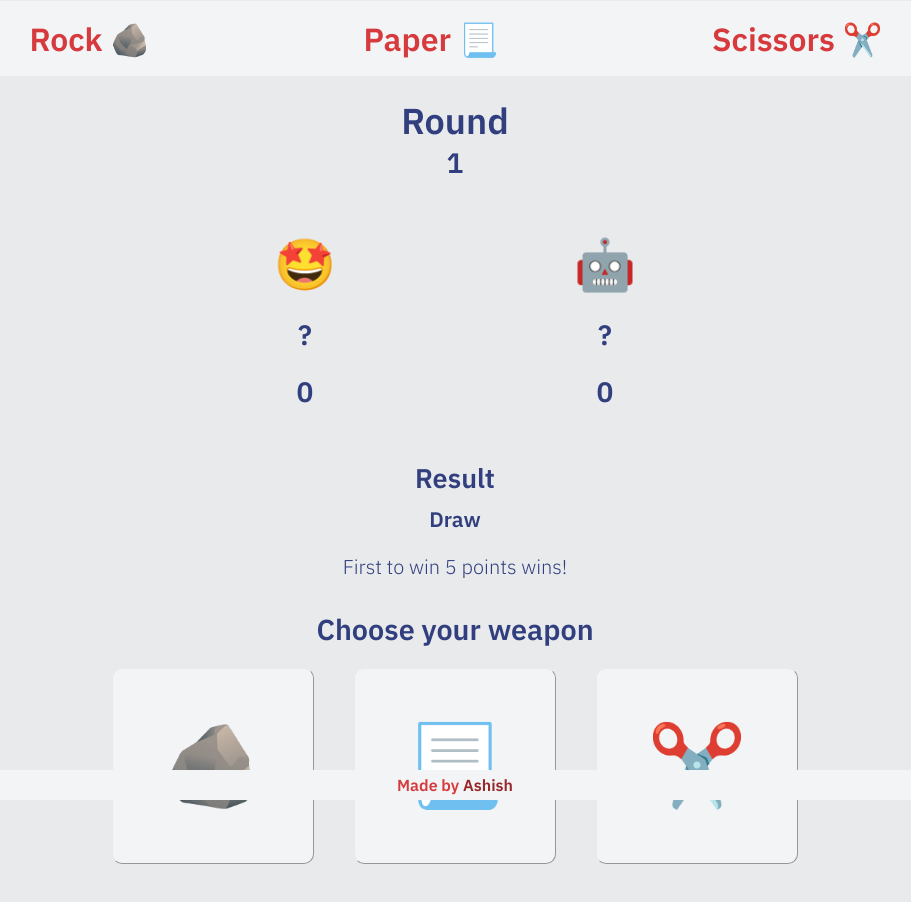
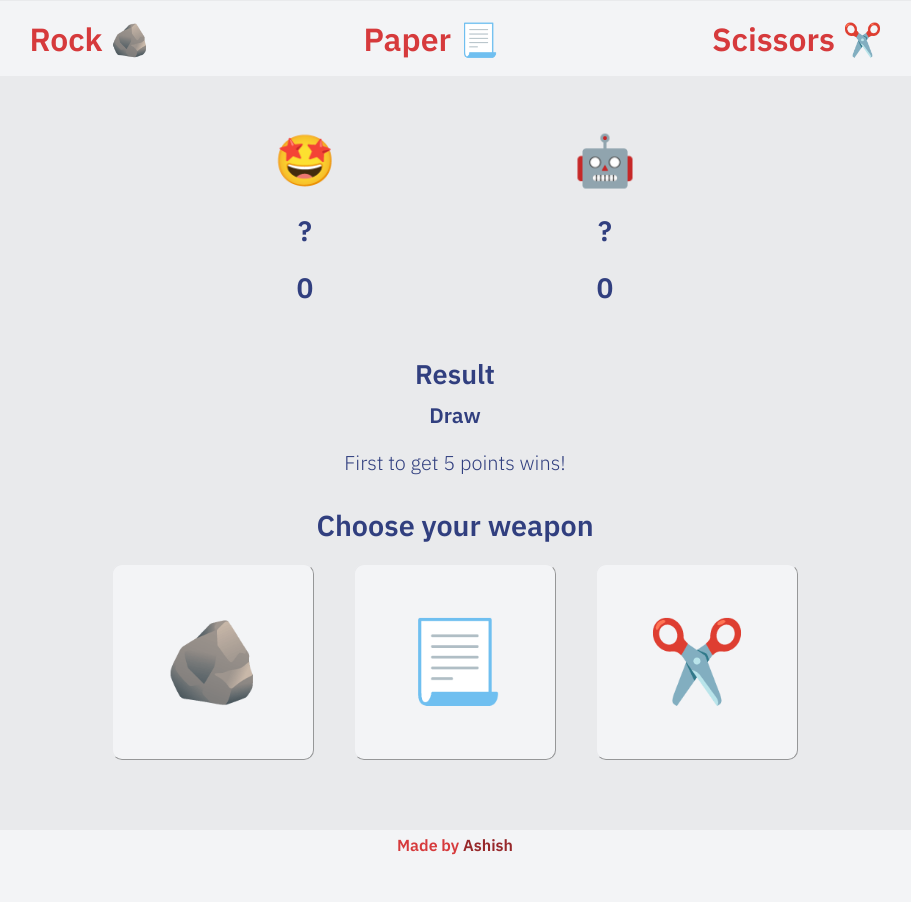
Before and after one commit to ashishthomaschempolil/Rock-Paper-scissors, a plain HTML site: page index.html in a window 1280 px wide. Shown: the whole page, without its empty margins (185-1096 px from the left). After the commit the page ends 860 px from the top, so only its background shows below. Drawn offline with Linux system fonts and the light colour scheme.

Commit message:
Removed 'Round' title

```diff
--- a/index.html
+++ b/index.html
@@ -18,10 +18,6 @@
     </div>
     <div class="content">
         <div class="play-area">
-            <div class="title">
-                <h2>Round</h2>
-                <h3 id="n-round">1</h3>
-            </div>
             <div class="choices">
                 <div class="player">
                     <h2>🤩</h2>
@@ -37,7 +33,7 @@
             <div class="result">
                 <h2>Result</h2>
                 <h3 id="result">Draw</h3>
-                <p>First to win 5 points wins!</p>
+                <p>First to get 5 points wins!</p>
             </div>
         </div>
         <div class="weapon">
--- a/style.css
+++ b/style.css
@@ -24,9 +24,7 @@ body {
     color: #d63a3c;
     display: flex;
     flex-wrap: nowrap;
-    position: absolute;
     margin: 0;
-    bottom: 0;
     width: 100%;
     height: 30px;
     justify-content: center;
@@ -39,12 +37,16 @@ body {
     text-decoration: none;
 }
 
+.footer a, .footer h4 {
+    margin: 0;
+}
+
 .content {
     background-color: #e9eaec;
     display: flex;
     flex-direction: column;
     margin: 0;
-    padding: 20px;
+    padding: 50px;
 }
 
 .play-area {
```
